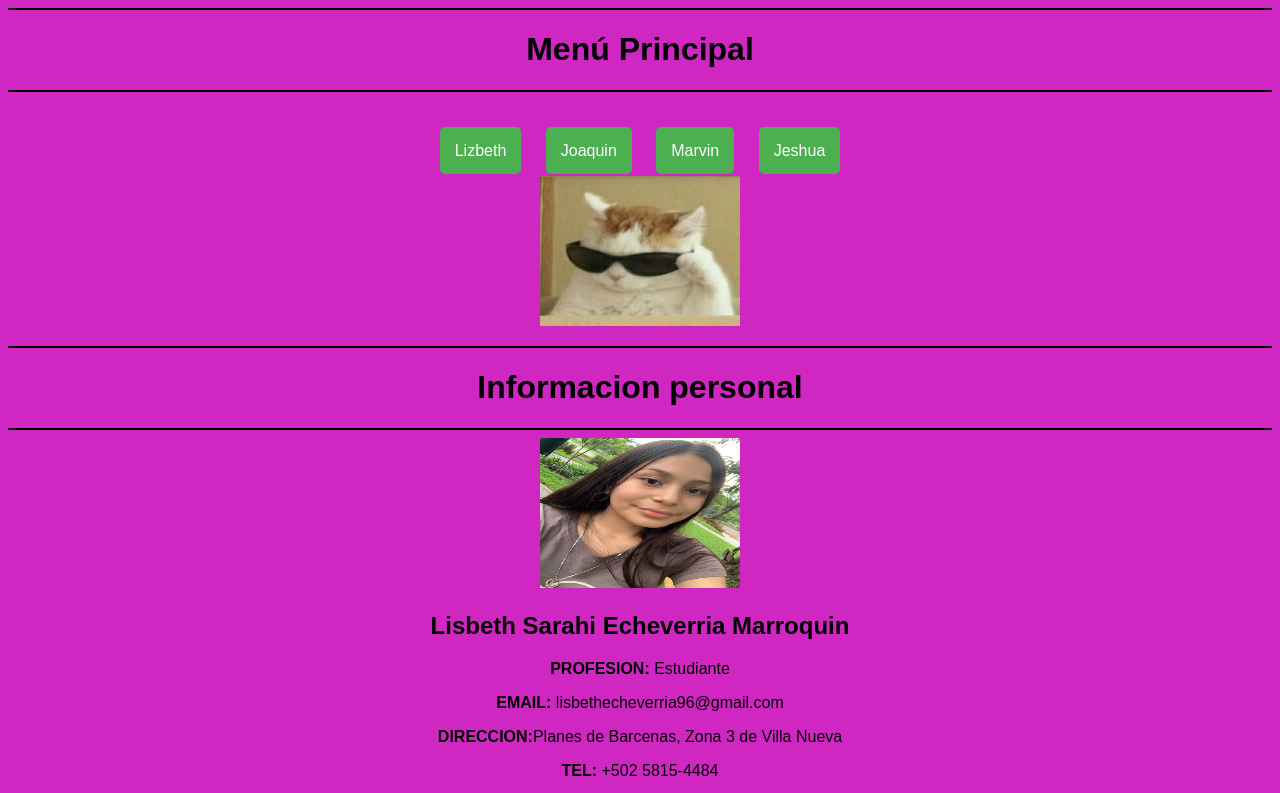
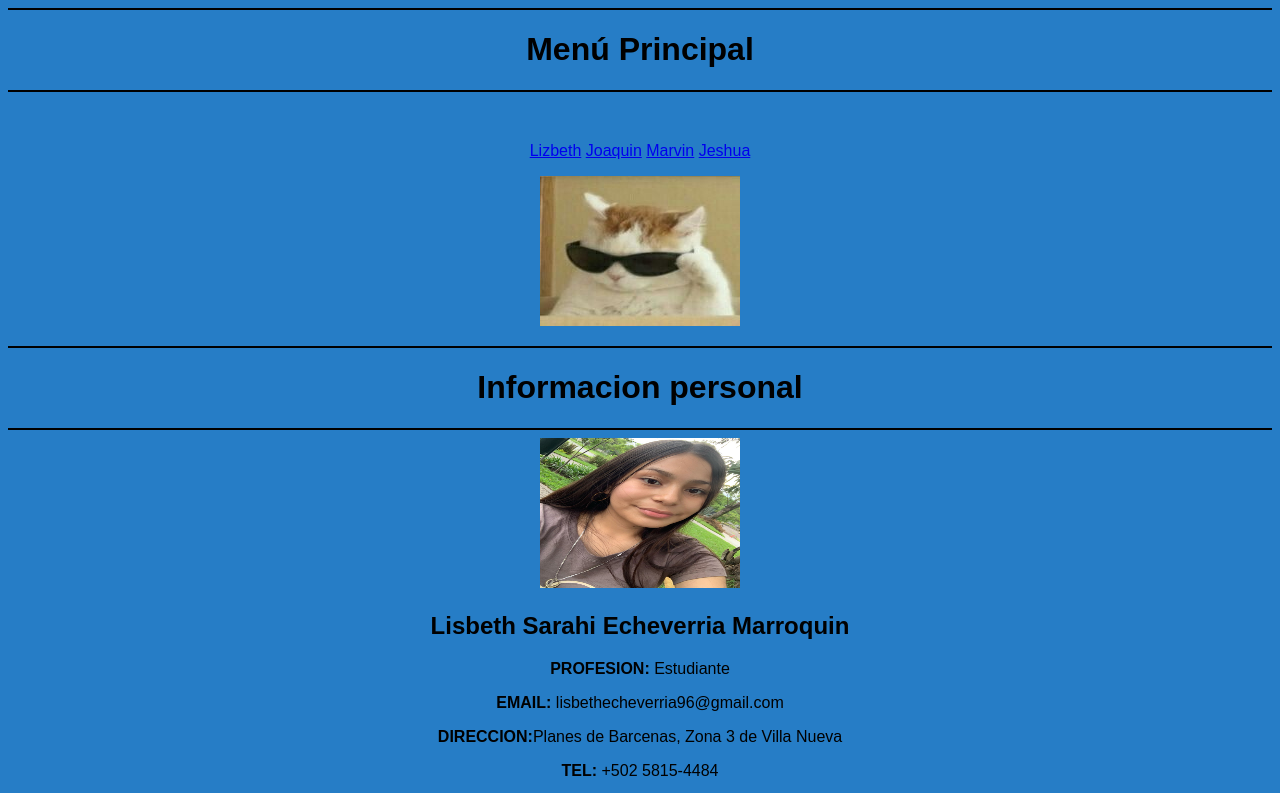
Before and after one commit to Lizeche/proyecto-zufle, a plain HTML site: page Lizbeth.html in a window 1280 px wide. Shown: the top 793 px of the page. Drawn offline with Linux system fonts and the light colour scheme.

Commit message:
Update Lizbeth.html

```diff
--- a/Lizbeth.html
+++ b/Lizbeth.html
@@ -12,14 +12,6 @@
     nav {
       margin-top: 50px;
     }
-    nav a {
-      margin: 10px;
-      padding: 15px;
-      text-decoration: none;
-      background-color: #4CAF50;
-      color: white;
-      border-radius: 5px;
-    }
     nav a:hover {
       background-color: #45a049;
     }
@@ -28,7 +20,7 @@
 <body>
 <style>
   body {
-    background-color:#D127C2;
+    background-color:#267DC6;
   }
 </style>
 <hr size="2" color="black">
@@ -43,6 +35,8 @@
 
 
  <p><img src="gato.jpg" alt="gato" width="200" height="150"></p>
+ </body>
+</html>
 
  <hr size="2" color="black">
   <h1>Informacion personal</h1>
```
